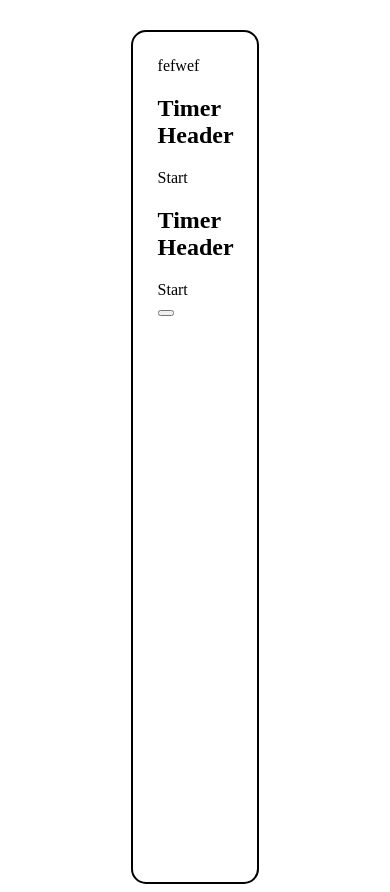
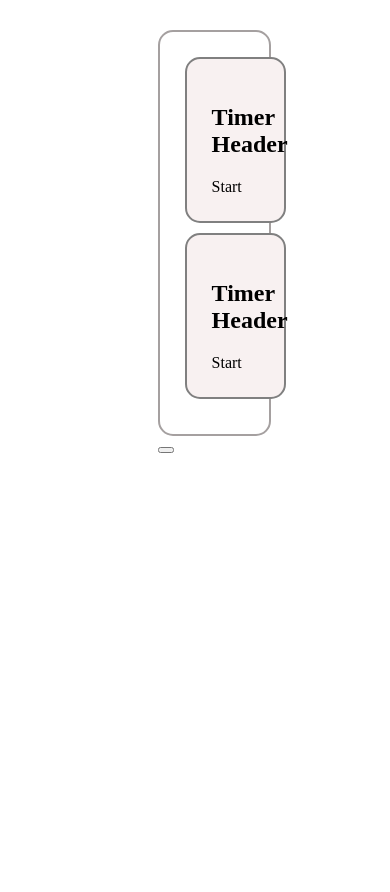
Before and after one commit to tupes/comit-react-time-logger, a React app: page / in a window 390 px wide. After the commit the page ends 844 px from the top, so only its background shows below. Built offline with nearby package versions, Linux system fonts and the light colour scheme.

Commit message:
editabletimer and editable timerlist yut created; all static

```diff
--- a/src/components/EditableTimerList.js
+++ b/src/components/EditableTimerList.js
@@ -1,12 +1,16 @@
 import React from "react";
-
+import "../css/styles.css";
 import EditableTimer from "./EditableTimer";
 
 export default function EditableTimerList() {
   return (
-    <div id="timers">
+    <div className="editableTimerListContainer">
+<div className="editableTimerContainer">
       <EditableTimer />
+      </div>
+      <div className="editableTimerContainer">
       <EditableTimer />
+      </div>
     </div>
   );
 }
--- a/src/components/TimersDashboard.js
+++ b/src/components/TimersDashboard.js
@@ -1,6 +1,5 @@
 import React from "react";
 import "../css/styles.css";
-import ReactDOM from "react-dom";
 
 import EditableTimerList from "./EditableTimerList";
 import ToggleableTimerForm from "./ToggleableTimerForm";
@@ -9,7 +8,7 @@ export default function TimersDashboard() {
   return (
     <div>
       <div className="container">
-        fefwef
+
         <EditableTimerList />
         <ToggleableTimerForm />
       </div>
--- a/src/css/styles.css
+++ b/src/css/styles.css
@@ -1,9 +1,29 @@
 .container {
     width: 20%;
     margin:0 auto;
-    border:2px solid black;
+
+    height: auto;
+    margin-top:30px;
+
+}
+
+.editableTimerListContainer {
+    width: 80%;
+    margin:0 auto;
+    border:2px solid rgb(165, 160, 160);
     border-radius: 15px;
-    height: 800px;
-    margin-top:30px;
     padding:25px;
+    display: flex;
+    flex-flow: column;
 }
+
+.editableTimerContainer {
+    width: 80%;
+    margin:0 auto;
+    background-color: rgb(248, 241, 241);
+    border:2px solid gray;
+    border-radius: 15px;
+    padding:25px;
+    margin-bottom: 10px;
+
+}
```
